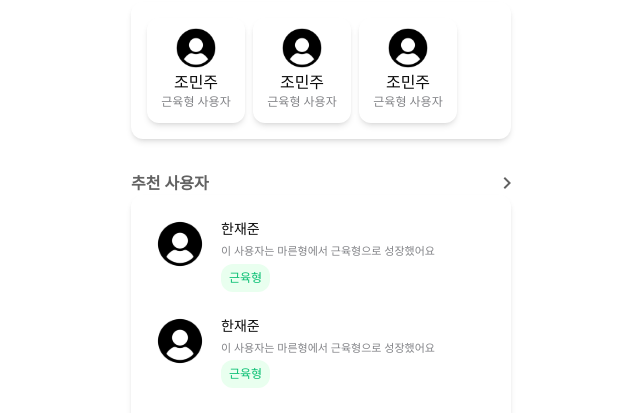
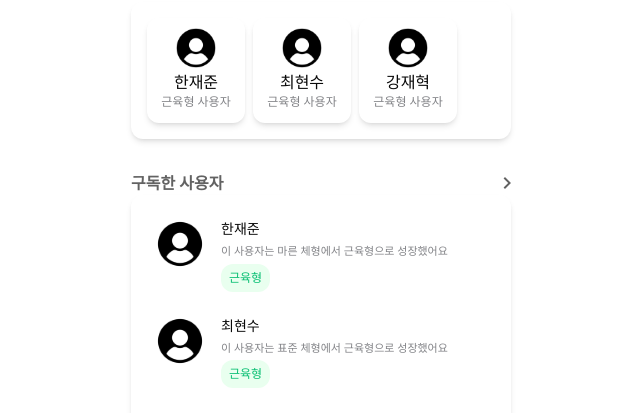
Before and after one commit to KNU-DXworks/Frontend, a React (Vite) app: page / in a window 1280 px wide. Shown: the part 375-788 px from the top of the page, without its empty margins (319-959 px from the left). Built offline with nearby package versions, Linux system fonts and the light colour scheme.

Commit message:
refactor: HomePage hardcoding 부분 수정

```diff
--- a/src/pages/home/HomePage.tsx
+++ b/src/pages/home/HomePage.tsx
@@ -20,10 +20,50 @@ export const HomePage = () => {
         navigate("/profile/my");
     };
 
+    const handleUserProfileClick = (id: number) => {
+        navigate(`/profile/${id}`);
+    };
+
+    const posts = [
+        {
+            id: 1,
+            userId: 1,
+            name: "조민주",
+            time: "3시간 전",
+            label: "근육형",
+            text: "일주일에 -3kg씩 건강하게 식단하고 싶으신가요? 그렇다면 저를 팔로우하고 맞춤형 식단을 받아보세요. 저는 단지 일반적인 샐러드만 추천해주는 사람이 아닙니다. 그러니 후회하지 않으실겁니다 만약",
+            postImgUrl: post1,
+        },
+        {
+            id: 2,
+            userId: 2,
+            name: "조민주",
+            time: "3시간 전",
+            label: "근육형",
+            text: "일주일에 -3kg씩 건강하게 식단하고 싶으신가요? 그렇다면 저를 팔로우하고 맞춤형 식단을 받아보세요. 저는 단지 일반적인 샐러드만 추천해주는 사람이 아닙니다. 그러니 후회하지 않으실겁니다 만약",
+            postImgUrl: post1,
+        },
+        {
+            id: 3,
+            userId: 3,
+            name: "조민주",
+            time: "3시간 전",
+            label: "근육형",
+            text: "일주일에 -3kg씩 건강하게 식단하고 싶으신가요? 그렇다면 저를 팔로우하고 맞춤형 식단을 받아보세요. 저는 단지 일반적인 샐러드만 추천해주는 사람이 아닙니다. 그러니 후회하지 않으실겁니다 만약",
+            postImgUrl: post1,
+        },
+    ];
+
+    const users = [
+        { id: 1, name: "한재준", prev: "마른 체형", cur: "근육형" },
+        { id: 2, name: "최현수", prev: "표준 체형", cur: "근육형" },
+        { id: 3, name: "강재혁", prev: "감량형", cur: "근육형" },
+    ];
+
     return (
         <div className="flex flex-col gap-8">
             <div className="flex flex-row justify-between items-center">
-                <img src={logo_sm}></img>
+                <img src={logo_sm} className="cursor-pointer" onClick={() => navigate("/")}></img>
                 <img src={profile} className="cursor-pointer" onClick={handleProfile}></img>
             </div>
 
@@ -46,43 +86,70 @@ export const HomePage = () => {
             <div>
                 <SectionHeader label="관심 사용자 목록"></SectionHeader>
                 <Box className="flex-row gap-2">
+                    {/* <InfoCard label="조민주" desc="근육형"></InfoCard>
                     <InfoCard label="조민주" desc="근육형"></InfoCard>
-                    <InfoCard label="조민주" desc="근육형"></InfoCard>
-                    <InfoCard label="조민주" desc="근육형"></InfoCard>
+                    <InfoCard label="조민주" desc="근육형"></InfoCard> */}
+                    {users.map((user) => (
+                        <InfoCard
+                            key={user.id}
+                            label={user.name}
+                            desc={user.cur}
+                            onClick={() => handleUserProfileClick(user.id)}
+                        ></InfoCard>
+                    ))}
+                </Box>
+            </div>
+
+            <div>
+                <SectionHeader label="구독한 사용자"></SectionHeader>
+                <Box className="flex flex-col gap-2">
+                    {/* <RecommendedUser name="한재준" prev="마른형" label="근육형"></RecommendedUser>
+                    <RecommendedUser name="한재준" prev="마른형" label="근육형"></RecommendedUser>
+                    <RecommendedUser name="한재준" prev="마른형" label="근육형"></RecommendedUser> */}
+
+                    {users.map((user) => (
+                        <RecommendedUser
+                            key={user.id}
+                            name={user.name}
+                            prev={user.prev}
+                            label={user.cur}
+                            onClick={() => handleUserProfileClick(user.id)}
+                        ></RecommendedUser>
+                    ))}
                 </Box>
             </div>
 
             <div>
                 <SectionHeader label="추천 사용자"></SectionHeader>
                 <Box className="flex flex-col gap-2">
+                    {/* <RecommendedUser name="한재준" prev="마른형" label="근육형"></RecommendedUser>
                     <RecommendedUser name="한재준" prev="마른형" label="근육형"></RecommendedUser>
-                    <RecommendedUser name="한재준" prev="마른형" label="근육형"></RecommendedUser>
-                    <RecommendedUser name="한재준" prev="마른형" label="근육형"></RecommendedUser>
+                    <RecommendedUser name="한재준" prev="마른형" label="근육형"></RecommendedUser> */}
+
+                    {users.map((user) => (
+                        <RecommendedUser
+                            key={user.id}
+                            name={user.name}
+                            prev={user.prev}
+                            label={user.cur}
+                            onClick={() => handleUserProfileClick(user.id)}
+                        ></RecommendedUser>
+                    ))}
                 </Box>
             </div>
 
             <div className="flex flex-col gap-2">
-                <Post
-                    name="조민주"
-                    time="3시간 전"
-                    label="근육형"
-                    text="일주일에 -3kg씩 건강하게 식단하고 싶으신가요? 그렇다면 저를 팔로우하고 맞춤형 식단을 받아보세요. 저는 단지 일반적인 샐러드만 추천해주는 사람이 아닙니다. 그러니 후회하지 않으실겁니다 만약"
-                    postImgUrl={post1}
-                ></Post>
-                <Post
-                    name="조민주"
-                    time="3시간 전"
-                    label="근육형"
-                    text="일주일에 -3kg씩 건강하게 식단하고 싶으신가요? 그렇다면 저를 팔로우하고 맞춤형 식단을 받아보세요. 저는 단지 일반적인 샐러드만 추천해주는 사람이 아닙니다. 그러니 후회하지 않으실겁니다 만약"
-                    postImgUrl={post1}
-                ></Post>
-                <Post
-                    name="조민주"
-                    time="3시간 전"
-                    label="근육형"
-                    text="일주일에 -3kg씩 건강하게 식단하고 싶으신가요? 그렇다면 저를 팔로우하고 맞춤형 식단을 받아보세요. 저는 단지 일반적인 샐러드만 추천해주는 사람이 아닙니다. 그러니 후회하지 않으실겁니다 만약"
-                    postImgUrl={post1}
-                ></Post>
+                {posts.map((post) => (
+                    <Post
+                        key={post.id}
+                        name={post.name}
+                        time={post.time}
+                        label={post.label}
+                        text={post.text}
+                        postImgUrl={post.postImgUrl}
+                        onClick={() => handleUserProfileClick(post.userId)}
+                    />
+                ))}
             </div>
         </div>
     );
```
